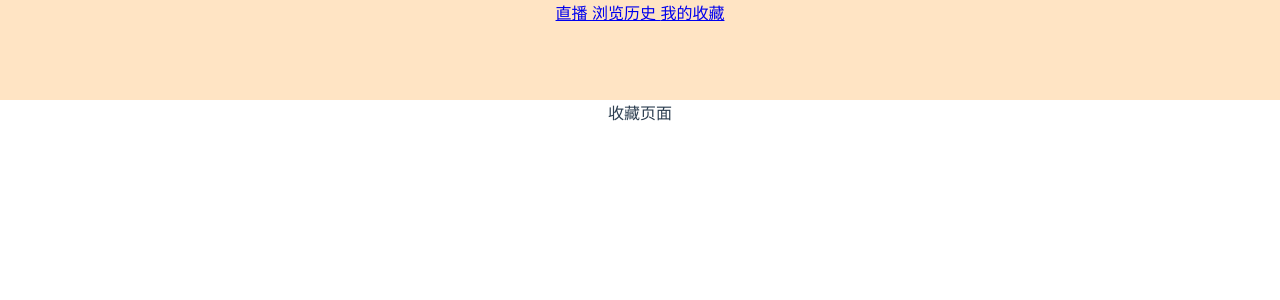
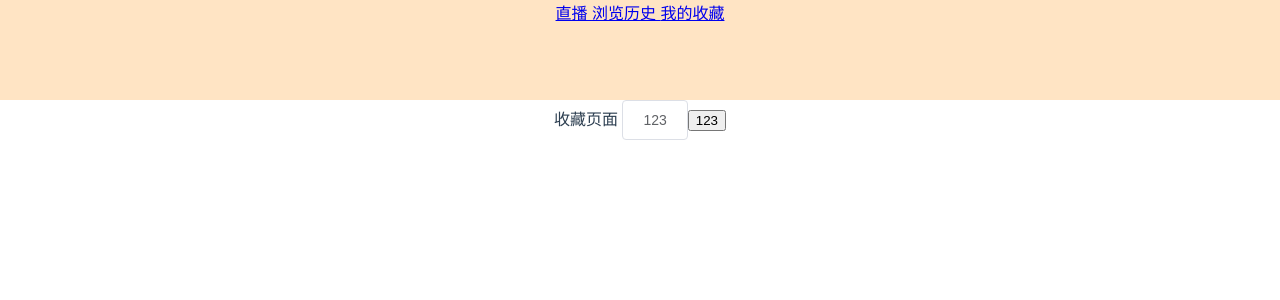
Before and after one commit to IvanZoeng/integrated-live, a Vue app: page /#/collect in a window 1280 px wide. Shown: the top 300 px of the page. Built offline with nearby package versions, Linux system fonts and the light colour scheme.

Commit message:
add element-ui dependency

```diff
--- a/package.json
+++ b/package.json
@@ -24,6 +24,7 @@
     "babel-core": "^6.22.1",
     "babel-helper-vue-jsx-merge-props": "^2.0.3",
     "babel-loader": "^7.1.1",
+    "babel-plugin-component": "^1.1.1",
     "babel-plugin-istanbul": "^4.1.1",
     "babel-plugin-syntax-jsx": "^6.18.0",
     "babel-plugin-transform-runtime": "^6.22.0",
--- a/src/main.js
+++ b/src/main.js
@@ -3,6 +3,7 @@
 import Vue from 'vue'
 import App from './App'
 import router from './router'
+import _ from './element-ui'
 
 Vue.config.productionTip = false
 
--- a/src/page/CollectPage.vue
+++ b/src/page/CollectPage.vue
@@ -1,15 +1,14 @@
 <template>
-    <div>
-        收藏页面
-    </div>
+  <div>
+    收藏页面
+    <el-button>123</el-button>
+    <button>123</button>
+  </div>
 </template>
 
 <script>
-export default {
-
-}
+export default {};
 </script>
 
 <style scoped>
-
 </style>
```
Also changed, not shown: src/element-ui.js (added, +8 -0 lines), 1 other file (tests, documents, lock files or other folders).
